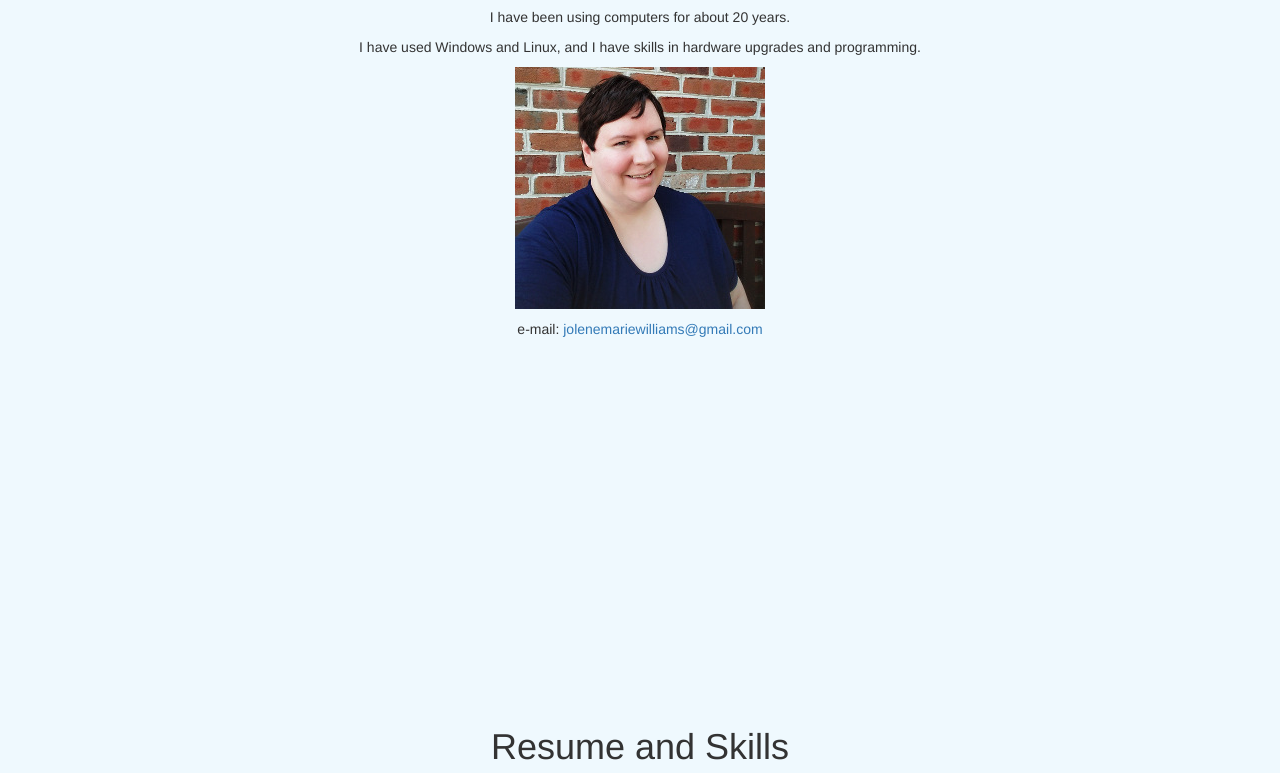
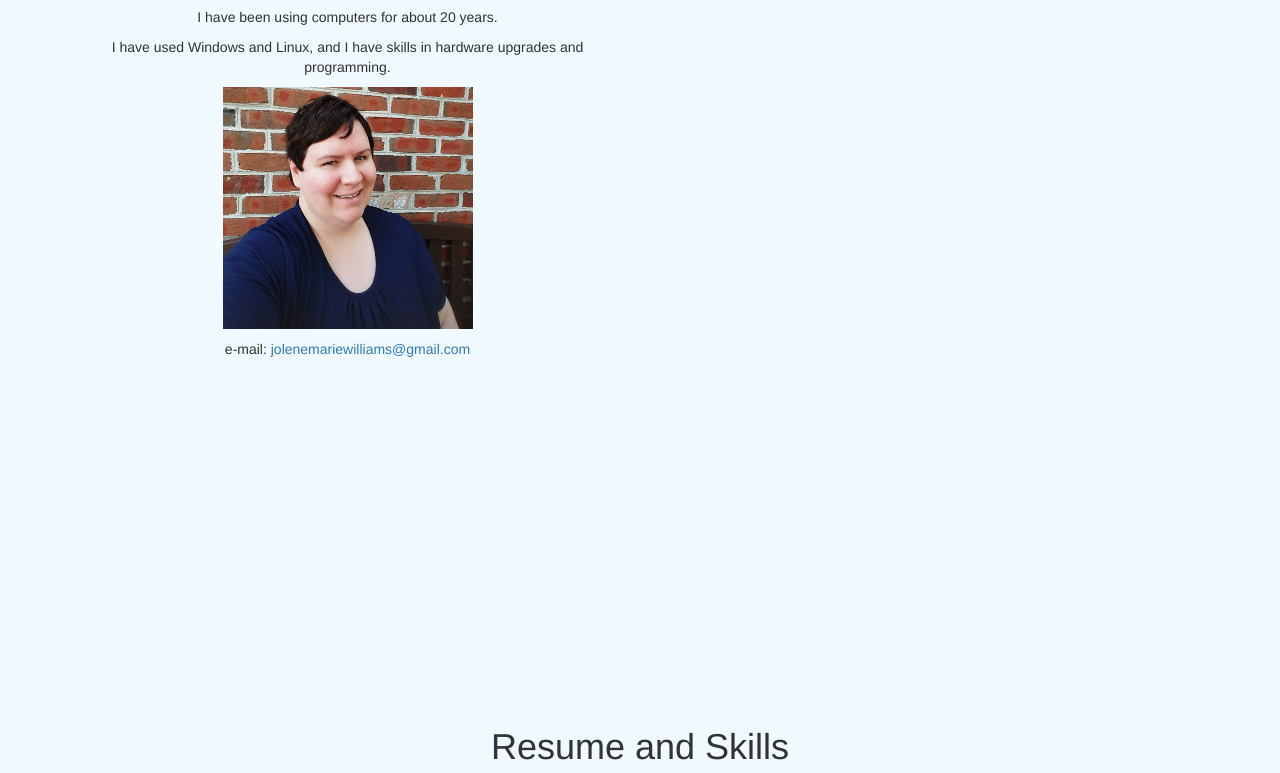
Before and after one commit to jomawi/jomawi.github.io, a website: page index.html in a window 1280 px wide. Shown: the part 243-1016 px from the top of the page. Drawn offline with Linux system fonts and the light colour scheme.

Commit message:
Update index.html

```diff
--- a/index.html
+++ b/index.html
@@ -67,7 +67,7 @@
     <section id="intro" class="intro-section">
         <div class="container">
             <div class="row">
-                <div class="col-lg-12">
+                <div class="col-md-6">
                     <h1>Welcome</h1>
                     <p>My name is Jolene Marie Williams, and I am interested in a job in IT.</p>
 					<p>I have been using computers for about 20 years.</p>
```
